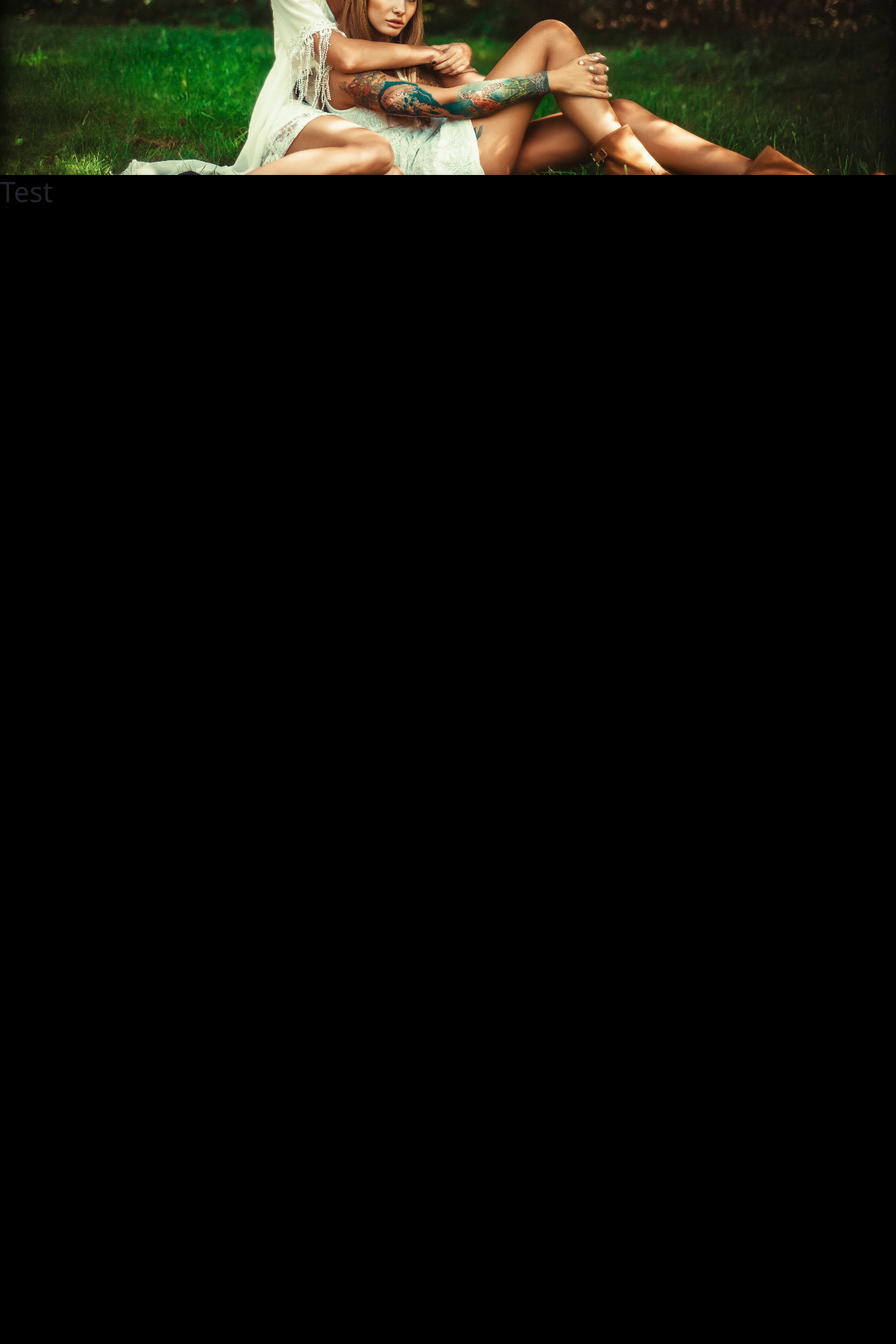
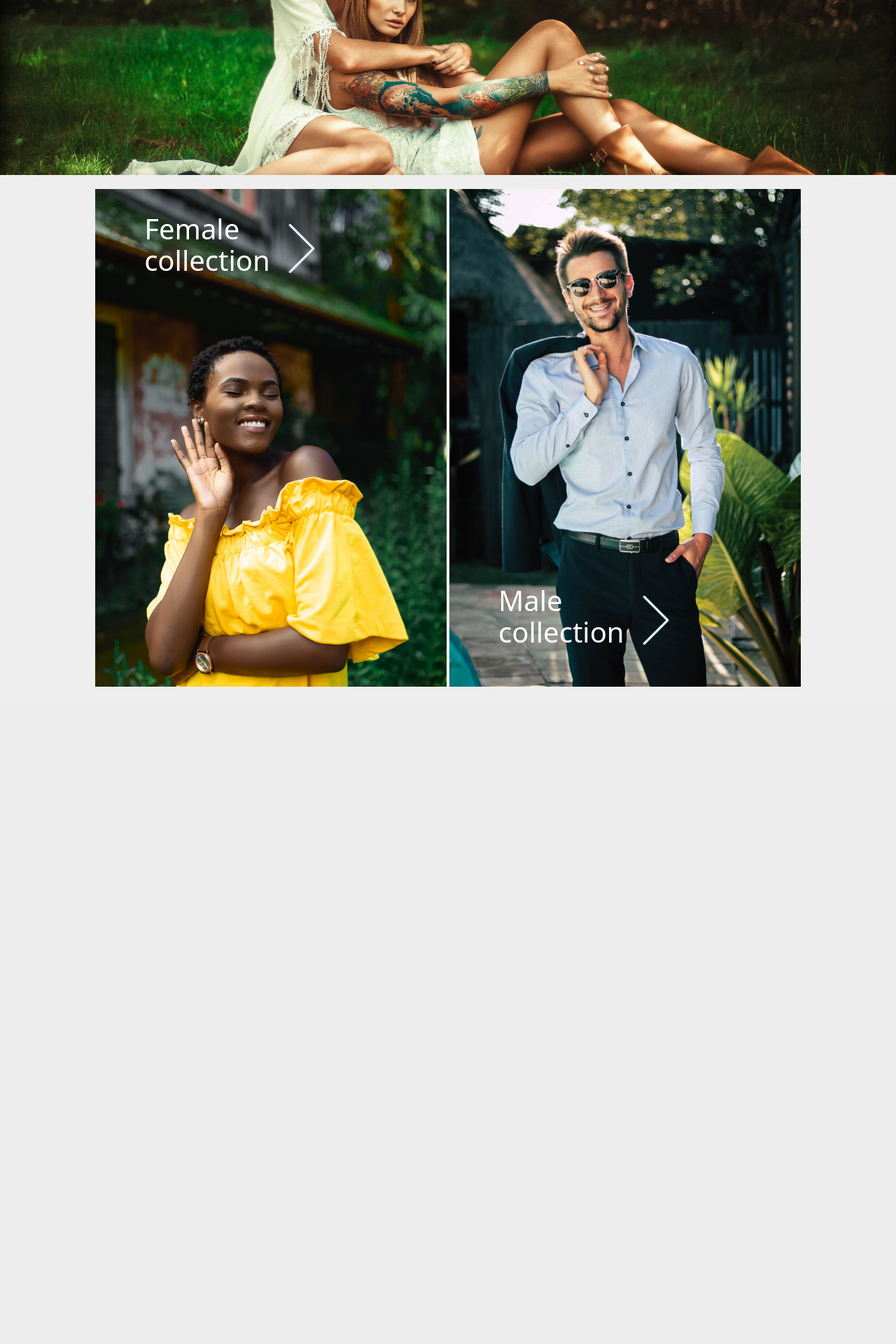
Before and after one commit to ihitrec/Owl_and_Hoot, a Django app: page / in a window 1280 px wide. Shown: the part 467-2387 px from the top of the page at 70% size. After the commit the page ends 1448 px from the top, so only its background shows below. Run offline with Django 3.2, Linux system fonts and the light colour scheme.

Commit message:
feat(collections): add section and style

```diff
--- a/home/templates/home/index.html
+++ b/home/templates/home/index.html
@@ -7,7 +7,14 @@
         <a href="">Shop now <img src="{% static 'images/right-arrow.png' %}" alt=">" aria-labelledby="sale"></a>
     </div>
 </section>
-<section class="category">
-    <h1>Test</h1>
+<section class="collection">
+    <div class="female-collection">
+        <a href="">Female<br>collection <img src="{% static 'images/right-arrow.png' %}" alt=">" aria-hidden="true"></a>
+        <img src="{% static 'images/female-collection.jpg' %}" alt="Woman fashion image">
+    </div>
+    <div class="male-collection">
+        <a href="">Male<br>collection <img src="{% static 'images/right-arrow.png' %}" alt=">" aria-hidden="true"></a>
+        <img src="{% static 'images/male-collection.jpg' %}" alt="Man fashion image">
+    </div>
 </section>
 {% endblock %}
--- a/static/css/style.css
+++ b/static/css/style.css
@@ -1,3 +1,10 @@
+/* Search by section:
+    Navigation
+    Hero
+    Collection
+    Media query
+*/
+
 /* Roboto font */
 @import url('https://fonts.googleapis.com/css2?family=Roboto:ital,wght@0,100;0,300;0,400;0,500;0,700;0,900;1,100;1,300;1,400;1,500;1,700;1,900&display=swap');
 
@@ -238,14 +245,73 @@ nav button {
     color: white;
 }
 
-.category {
-    height: 2000px;
-    background-color: black;
+/* Hero ------------------------------------------------------------------------- END */
+
+/* START ----------------------------------------------------------------- Collection */
+
+.collection {
+    background-color: #EEEEEE;
+    width: 100%;
+    text-align: center;
+    position: relative;
 }
 
+.male-collection,
+.female-collection {
+    width: 49%;
+    display: inline-block;
+}
 
+.female-collection {
+    text-align: right;
+}
 
-/* Hero ------------------------------------------------------------------------- END */
+.male-collection {
+    text-align: left;
+}
+
+.collection img {
+    width: 80%;
+    margin: 20px 0;
+}
+
+.collection a {
+    text-decoration: none;
+    font-weight: 400;
+    font-size: 40px;
+    color: white;
+    margin-left: 70px;
+    text-align: left;
+    line-height: 33px;
+}
+
+.collection a:hover {
+    color: white;
+}
+
+.female-collection a {
+    position: absolute;
+    top: 8%;
+}
+
+.male-collection a {
+    position: absolute;
+    bottom: 8%;
+}
+
+.collection a img {
+    filter: invert(1);
+    width: 70px;
+    display: inline-block;
+    transition: transform .25s ease-in-out;
+    margin-top: -23px;
+}
+
+.collection a:hover>img {
+    transform: translate(7px, 0);
+}
+
+/* Collection ------------------------------------------------------------------- END */
 
 /* START ---------------------------------------------------------------- Media query */
 
```
Also changed, not shown: static/images/female-collection.jpg (added), static/images/male-collection.jpg (added).
